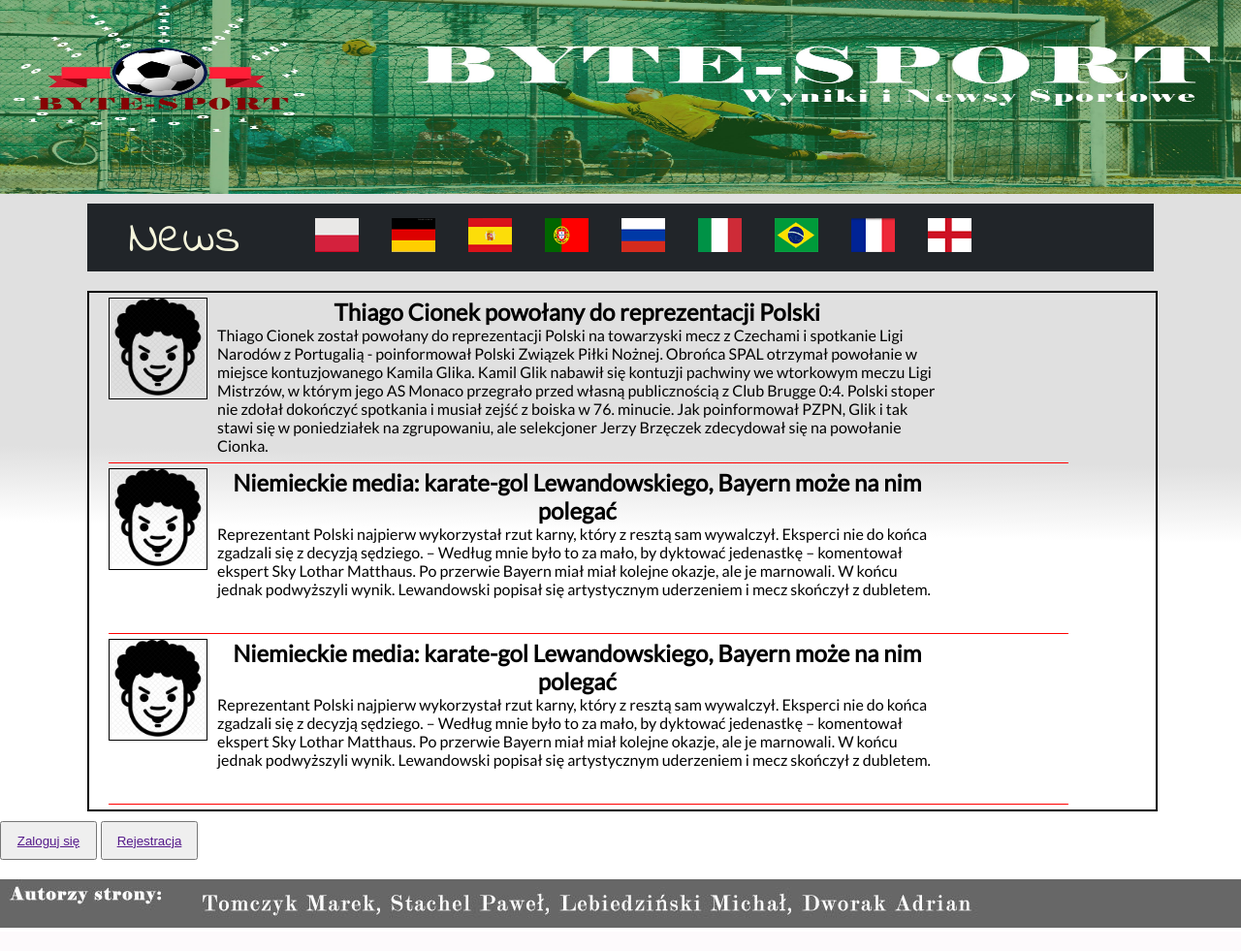
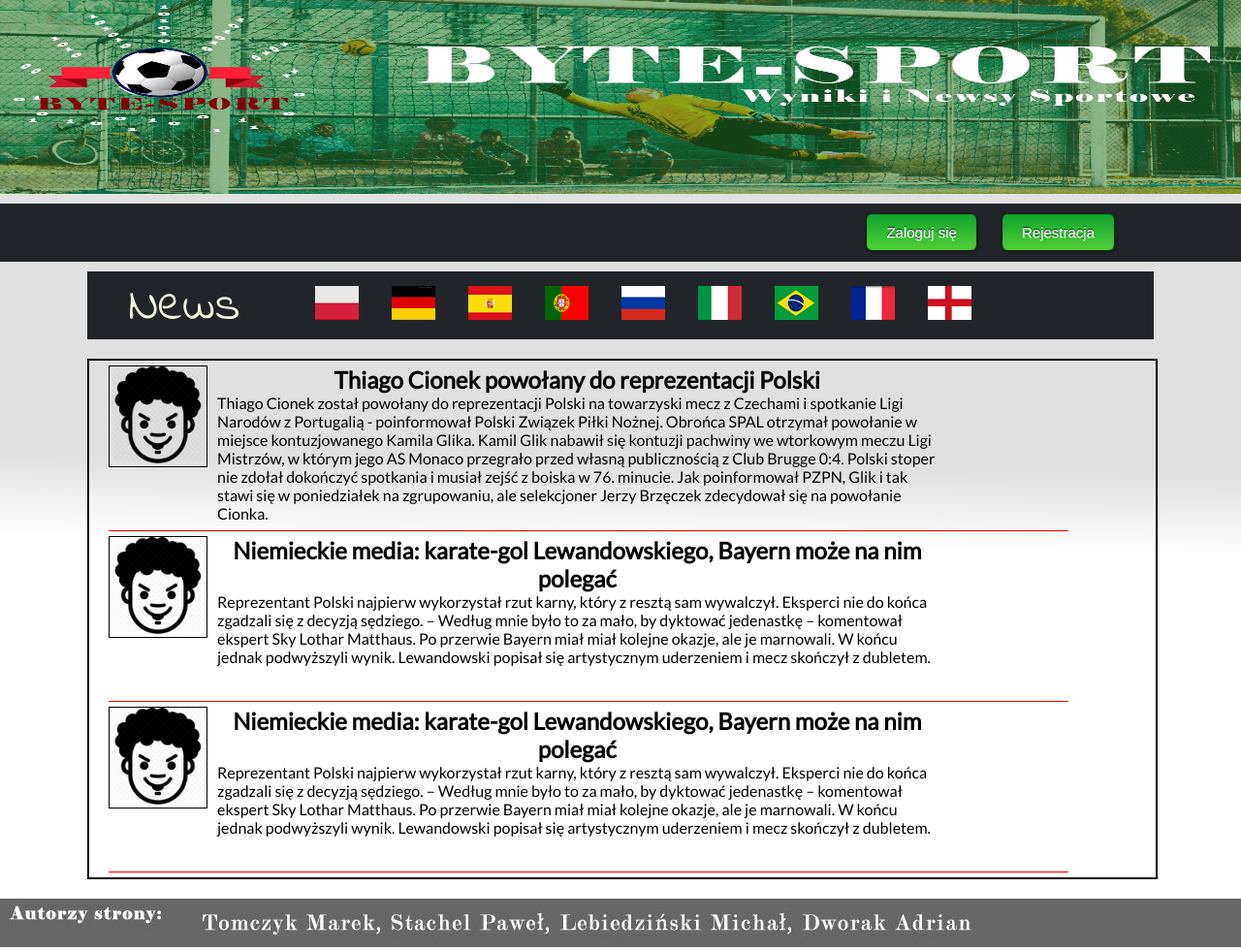
Before and after one commit to wyebani/byte-sport, a PHP site: page / in a window 1280 px wide. Shown: the whole page at 97% size. Before the commit the page ends 957 px from the top, so only its background shows below. Run offline with PHP 8.4, Linux system fonts and the light colour scheme.

Commit message:
Add files via upload

```diff
--- a/index.html
+++ b/index.html
@@ -27,9 +27,71 @@ and open the template in the editor.
 				<img src="image/banner.jpg" width="100%" height="200" alt="Baner"/>
 		</header>
 
+				<div id="menu-bar">
+
+					<button id="registration-button"><a  style="color:white;text-decoration: none;" href="" class="open-window" data-okienkoId="#popup-registration">Rejestracja</a></button>
+
+					<div id="popup-registration" class="window-base">
+						<div class="window-inside2">
+							<span class="window-close">&times;</span>
+							<h1>Rejestracja<h1>
+
+							<div id="registration">
+								<form>
+									<label for="username">Nazwa użytkownika:</label>
+									<input type="text" id="username" name="username" placeholder=" Username">
+									<label for="username">Email:</label>
+									<input type="text" id="email" name="email" placeholder="E-mail">
+									<label for="password">Hasło:</label>
+									<input type="password" id="password" name="password" placeholder="Password">
+									<label for="password">Powtórz hasło:</label>
+									<input type="password" id="password" name="password" placeholder="Password">
+									<label for="name">Imie:</label>
+									<input type="text" id="name" name="name" placeholder="Name">
+									<label for="surname">Nazwisko:</label>
+									<input type="text" id="surname" name="surname" placeholder="Surname">
+									<label for="surname">Data Urodzenia:</label>
+									<input type="date" id="start" name="trip-start"value="2018-01-01" min="1950-01-01" max="2020-01-31">
+
+
+										<br><br><input type="submit" value="Zarejestruj się">
+
+
+								</form>
+							</div>
+						</div>
+					</div>
+					<button id="login-button"><a style="color:white;text-decoration: none;" href="" class="open-window" data-okienkoId="#popup-login">Zaloguj się</a></button>
+					<div id="popup-login" class="window-base">
+						<div class="window-inside">
+									<span class="window-close">&times;</span>
+								<h1>Logowanie<h1>
+
+									<div id="logowanie">
+										<form>
+											<label for="username">Nazwa użytkownika:</label>
+											<input type="text" id="username" name="username">
+											<label for="password">Hasło:</label>
+											<input type="password" id="password" name="password">
+											<br><br>
+
+										<input type="submit" value="Zaloguj">
+
+										<div id="forgot-exit">
+										<button class="cancel-button">Wyjdź</a></button>
+										<span class="forgot-password">Zapomniałeś <a href="#">hasła?</a></span>
+
+										</form></div>
+									</div>
+						</div>
+					</div>
+
+				</div>
 
 		<div id="container">
+
 			<nav>
+
 				<div id="news">
 					<p><a href="index.html">News</a></p>
 				</div>
@@ -109,51 +171,7 @@ and open the template in the editor.
 		</div>
 
 
-		<button id="login-button"><a href="" class="uruchom-okienko" data-okienkoId="#popup-login">Zaloguj się</a></button>
-		<div id="popup-login" class="window-base">
-			<div class="window-inside">
-				<span class="window-close">&times;</span>
-				<h1>Logowanie<h1>
 
-				<div id="logowanie">
-					<form>
-						<label for="username">Nazwa użytkownika:</label>
-						<input type="text" id="username" name="username">
-						<label for="password">Hasło:</label>
-						<input type="password" id="password" name="password">
-						<div id="lower">
-							<br>
-							<input type="submit" value="Zaloguj się">
-						</div>
-					</form>
-				</div>
-			</div>
-		</div>
-
-		<button id="registration-button"><a href="" class="uruchom-okienko" data-okienkoId="#popup-registration">Rejestracja</a></button>
-		<div id="popup-registration" class="window-base">
-			<div class="window-inside">
-				<span class="window-close">&times;</span>
-				<h1>Rejestracja<h1>
-
-				<div id="rejestration">
-					<form>
-						<label for="username">Nazwa użytkownika:</label>
-						<input type="text" id="username" name="username">
-						<label for="username">Email:</label>
-						<input type="text" id="email" name="email">
-						<label for="password">Hasło:</label>
-						<input type="password" id="password" name="password">
-						<label for="password">Powtórz hasło:</label>
-						<input type="password" id="password" name="password">
-						<div id="lower">
-							<br>
-							<input type="submit" value="Zarejestruj się">
-						</div>
-					</form>
-				</div>
-			</div>
-		</div>
 
         <footer>
             <img src="image/footer.jpg" width="100%" height="50" alt="footer"/>
--- a/style.css
+++ b/style.css
@@ -30,10 +30,8 @@ header {
 
 nav {
     margin : 10px 0px;
-
     width: 1100px;
     height: 80px;
-
 
 }
 #news{
@@ -121,43 +119,133 @@ article{
     margin-left: 3px;
     width: 49%;
     float: left;
+    height: 300px;
+}
 
-    height: 300px;
+label {
+display: block;
+width: 260px;
+padding: 10px 10px;
+color: black;
+font-size: 15px;
+text-shadow: 0 0 1px silver;
+}
+
+#menu-bar
+{
+
+	margin-top:10px;
+	padding-top:10px;
+	background-color:#212529;
+    width:	100%;
+    height: 50px;
+
+}
+#registration-button
+{
+	margin-right:130px;
+	float:right;
+	font-family: Arial, Helvetica, sans-serif;
+	font-size: 15px;
+	color: #ffffff;
+	padding: 10px 20px;
+	background: -moz-linear-gradient(
+		top,
+		#0fa32c 0%,
+		#50d136);
+	background: -webkit-gradient(
+		linear, left top, left bottom,
+		from(#0fa32c),
+		to(#50d136));
+	-moz-border-radius: 6px;
+	-webkit-border-radius: 6px;
+	border-radius: 6px;
+	border: 1px solid #142618;
+	-moz-box-shadow:
+		0px 1px 3px rgba(0,0,0,0.5),
+		inset 0px 0px 1px rgba(32,41,33,1);
+	-webkit-box-shadow:
+		0px 1px 3px rgba(0,0,0,0.5),
+		inset 0px 0px 1px rgba(32,41,33,1);
+	box-shadow:
+		0px 1px 3px rgba(0,0,0,0.5),
+		inset 0px 0px 1px rgba(32,41,33,1);
+	text-shadow:
+		0px -1px 0px rgba(000,000,000,0.7),
+		0px 1px 0px rgba(255,255,255,0.3);
 }
 #login-button
 {
-	height:40px;
-	width:100px;
-}
-#registration-button
-{
-	height:40px;
-	width:100px;
+
+	float:right;
+	margin-right:25px;
+	font-family: Arial, Helvetica, sans-serif;
+	font-size: 15px;
+	color: #ffffff;
+	padding: 10px 20px;
+	background: -moz-linear-gradient(
+		top,
+		#0fa32c 0%,
+		#50d136);
+	background: -webkit-gradient(
+		linear, left top, left bottom,
+		from(#0fa32c),
+		to(#50d136));
+	-moz-border-radius: 6px;
+	-webkit-border-radius: 6px;
+	border-radius: 6px;
+	border: 1px solid #142618;
+	-moz-box-shadow:
+		0px 1px 3px rgba(0,0,0,0.5),
+		inset 0px 0px 1px rgba(32,41,33,1);
+	-webkit-box-shadow:
+		0px 1px 3px rgba(0,0,0,0.5),
+		inset 0px 0px 1px rgba(32,41,33,1);
+	box-shadow:
+		0px 1px 3px rgba(0,0,0,0.5),
+		inset 0px 0px 1px rgba(32,41,33,1);
+	text-shadow:
+		0px -1px 0px rgba(000,000,000,0.7),
+		0px 1px 0px rgba(255,255,255,0.3);
 }
 
-#logowanie
+input[type=submit]
 {
-	position:fixed;
-	margin-left:100px;
-		margin-top:100px;
-	font-size:12px;
-	font-family:'Lato';
+	background-color: #4CAF50;
+    color: white;
+    border: none;
+    cursor: pointer;
+	width:90%;
+	height:50px;
 }
-label {
-display: block;
-width: 260px;
-padding: 10px 20px;
-color: black;
-font-size: 16px;
-text-shadow: 0 0 1px silver;
+.cancel-button
+{
+	background-color: #f44336;
+    color: white;
+    border: none;
+    cursor: pointer;
+	height:50px;
+	width:100px;
+	float:left;
+	margin-left:15px;
+	margin-top:10px;
+
+
+}
+#forgot-exit
+{
+	margin-top:60px;
+	background-color:#f1f1f1;
+	height:60px;
+
+}
+span.forgot-password {
+    float: right;
+	font-size:15px;
+	margin-top:30px;
+	margin-right:10px;
 }
 
-/*Zaokrąglenie przycisku LOGIN*/
-#panel, input[type="submit"] {
-    -webkit-border-radius: 5px;
-    -moz-border-radius: 5px;
-    border-radius: 5px;
-}
 
 
 		/*Okienko odpowiedzialne za przykrycie głownej strony*/
@@ -171,16 +259,29 @@ text-shadow: 0 0 1px silver;
 			z-index: 9999;
 			overflow: auto;
 		}
-			/*Okienko POP-UP*/
+			/*Okienko POP-UP LOGOWANIA*/
 		.window-inside {
 			background-color: white;
-			padding: 20px;
+			/*padding: 20px;*/
 			width: 500px;
-			height:500px;
+			height:400px;
 			margin: 0 auto;
 			text-align: center;
 			position: relative;
 			margin-top: 100px;
+			border: solid 2px;
+
+			/*Okienko POP-UP REJESTRACJI*/
+		}
+		.window-inside2 {
+			background-color: white;
+			/*padding: 20px;*/
+			width: 500px;
+			height:700px;
+			margin: 0 auto;
+			text-align: center;
+			position: relative;
+			margin-top: 30px;
 			border: solid 2px;
 		}
 		/*Zamknięcie okienka*/
```
